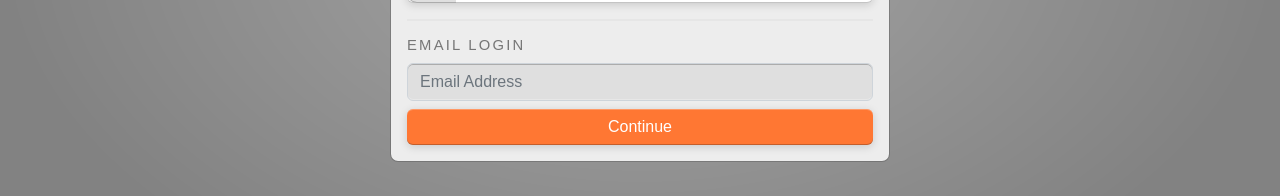
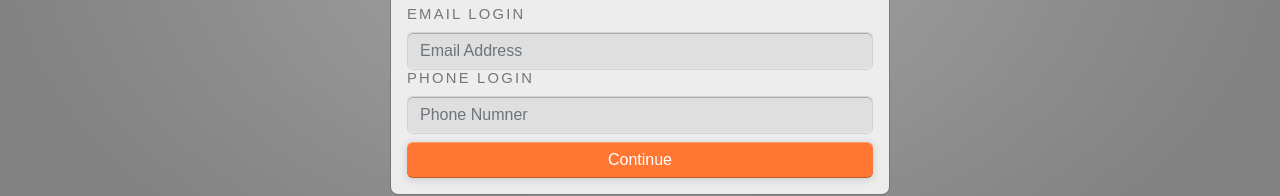
Before and after one commit to SK-Fast/Coding-PingKai, a Vue app: page / in a window 1280 px wide. Both pictures are taken after a click on the link "ลงชื่อเข้าใช้". Shown: the part 457-653 px from the top of the page. Built offline with nearby package versions, Linux system fonts and the light colour scheme; a web font is replaced by a local one.

Commit message:
I love she

```diff
--- a/src/components/LoginModal.vue
+++ b/src/components/LoginModal.vue
@@ -25,6 +25,8 @@ export default {
         <hr />
         <h3 class="text-subtext">Email Login</h3>
         <input class="w-100 form-control" placeholder="Email Address" />
+        <h3 class="text-subtext">Phone Login</h3>
+        <input class="w-100 form-control" placeholder="Phone Numner" />
         <button class="btn btn-primary w-100 mt-2">Continue</button>
     </Modal>
 </template>
```
